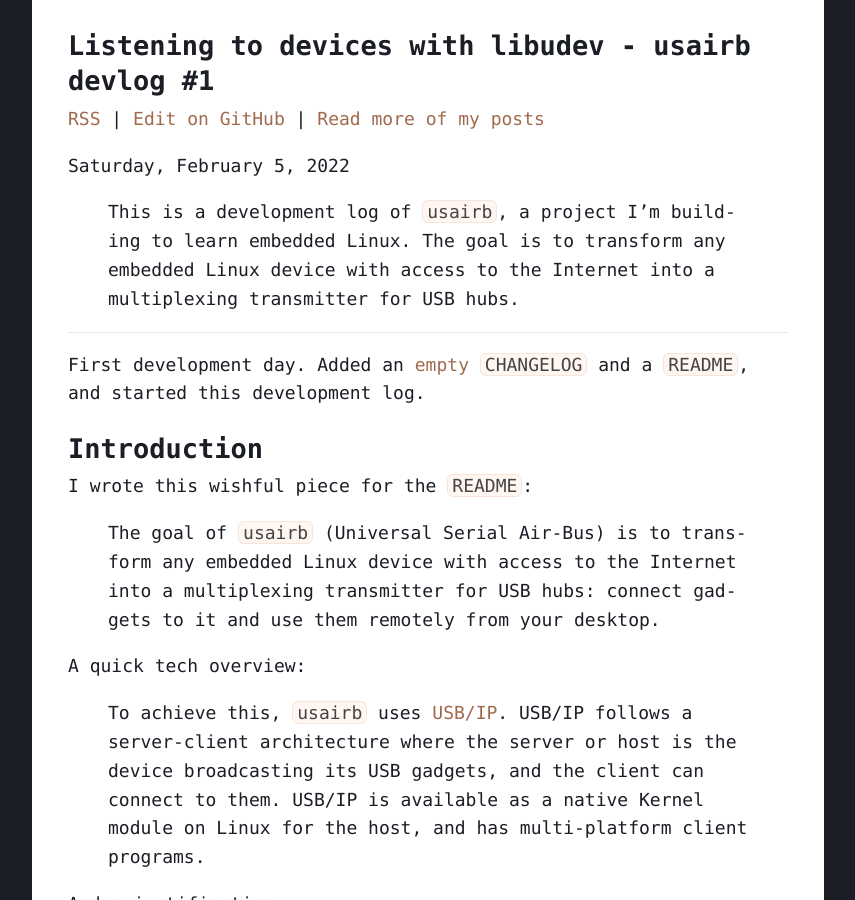
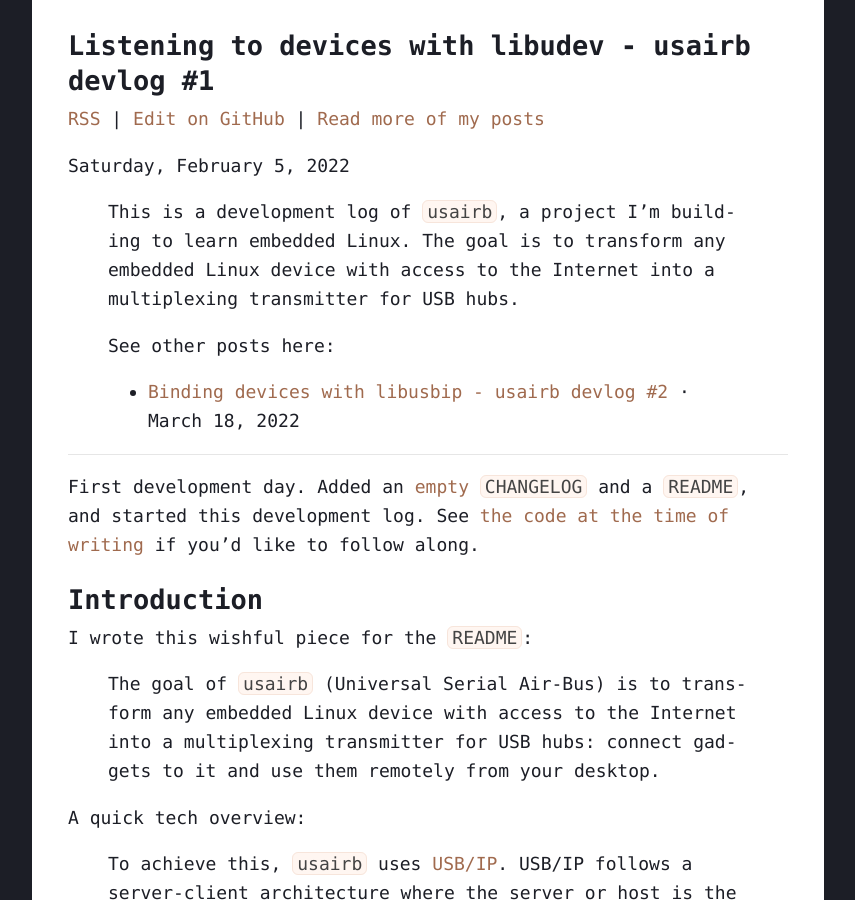
Before and after one commit to fnune/fnune.github.io, a Jekyll site: the page built from _posts/2022-02-05-listening-to-devices-with-libudev-usairb-devlog-1.markdown, in a window 1280 px wide and 900 px high. Shown: the whole window, without its empty margins (212-1067 px from the left). Built offline with Jekyll 4.4.1, drawn with Linux system fonts in a browser that asks for light colours; some of the changed lines change nothing that is shown.

Commit message:
Add a second post on the usairb devlog series

````diff
--- a/_posts/2022-02-05-listening-to-devices-with-libudev-usairb-devlog-1.markdown
+++ b/_posts/2022-02-05-listening-to-devices-with-libudev-usairb-devlog-1.markdown
@@ -9,10 +9,13 @@
 
 {% include usairb.html %}
 
-First development day. Added an [empty
-`CHANGELOG`](https://github.com/fnune/usairb/blob/main/CHANGELOG.md) and a
-[`README`](https://github.com/fnune/usairb/blob/main/README.md), and started
-this development log.
+First development day. Added an [empty `CHANGELOG`][git-changelog] and a
+[`README`][git-readme], and started this development log. See [the code at the
+time of writing][git-permalink] if you'd like to follow along.
+
+[git-readme]: https://github.com/fnune/usairb/blob/main/README.md
+[git-changelog]: https://github.com/fnune/usairb/blob/main/CHANGELOG.md
+[git-permalink]: https://github.com/fnune/usairb/blob/1721bd891d896dd77d38214a9bb63030b4145fad/src/main.c
 
 ## Introduction
 
@@ -41,7 +44,7 @@
 use!
 
 [usairb-repo]: https://github.com/fnune/usairb
-[usbip]: https://wiki.archlinux.org/title/USB/IP
+[usbip]: http://usbip.sourceforge.net
 
 ## Planning features of the host device
 
--- /dev/null
+++ b/_posts/2022-03-18-binding-devices-with-libusbip-usairb-devlog-2.markdown
@@ -0,0 +1,305 @@
+---
+layout: post
+title: 'Binding devices with libusbip - usairb devlog #2'
+comments: true
+categories: devlog usairb
+date: 2022-03-18 14:56:00 +0200
+excerpt: 'Entry #2 of the usairb development log (USB/IP and embedded Linux)'
+---
+
+{% include usairb.html %}
+
+Second development entry. On the [first day][devlog-1], I implemented a simple
+busy loop that prints to the console whenever a USB device connects or
+disconnects, using a `udev` monitor. Today, I'll implement binding those
+devices using [USB/IP][usbip], and try to attach to them from a client
+device.
+
+A **spoiler** and a word of warning: this didn't go so well and I ended up
+giving up on `libusbip` and reverting the changes described in this post,
+opting instead for calling the `usbip` CLI directly from my program using pipes
+(`popen`). The next entry will be about that. Nevertheless, I learned a little
+bit more about sockets, file descriptors and `libudev` as part of this attempt.
+Stick around if you'd like to read that!
+
+## Introduction
+
+From the [USB/IP site][usbip]:
+
+> USB/IP Project aims to develop a general USB device sharing system over IP
+> network. To share USB devices between computers with their full
+> functionality, USB/IP encapsulates "USB I/O messages" into TCP/IP payloads
+> and transmits them between computers.
+
+It looks like the [Linux kernel source][usbip-readme] does not include a
+library for USB/IP. I'm resorting to this [community `libusbip`][libusbip] for
+now.
+
+After spending some time reading its source code, it looks like I have a plan:
+
+- Get a device vendor ID and product ID from each connecting device from my
+  `udev` monitor.
+  - Handling two physical devices with the same vendor ID and product ID is out
+    of scope for now.
+- Figure out how to set up a socket in order to initialize USB/IP.
+- Use `libusbip_open_device_with_vid_pid` to get a `libusbip_device` like in
+  the [example][libusbip-example].
+- Confirm that opening and configuring the device actually means the same as
+  going `usbip bind` on the command line. I believe because `libusbip` has the
+  same interface for the client and the server, it uses the names `open` and
+  `close` instead of `bind`, `unbind` (the server terms), and `attach`,
+  `detach` (the client terms).
+
+## Getting a product ID and a vendor ID from a `udev_device`
+
+The `udev_device_get_property_value` function seems like a good choice. USB/IP
+and `udev` nomenclature differ a little: vendor IDs are called the same but
+it's product ID in USB/IP and model ID in `udev`.
+
+To find a list of available keys, I ran `udevadm monitor --udev --env`, and I
+get something like this:
+
+```
+ID_VENDOR=GenesysLogic
+ID_VENDOR_ENC=GenesysLogic
+ID_VENDOR_ID=05e3
+ID_MODEL=USB2.1_Hub
+ID_MODEL_ENC=USB2.1\x20Hub
+ID_MODEL_ID=0610
+ID_REVISION=9304
+ID_SERIAL=GenesysLogic_USB2.1_Hub
+```
+
+With this in mind:
+
+```c
+printf("%s %s vid:%s pid:%s\n", udev_device_get_action(device),
+       udev_device_get_devnode(device),
+       udev_device_get_property_value(device, "ID_VENDOR_ID"),
+       udev_device_get_property_value(device, "ID_MODEL_ID"));
+```
+
+Looking good:
+
+```
+add /dev/bus/usb/004/013 vid:090c pid:1000
+remove /dev/bus/usb/004/013 vid:(null) pid:(null)
+```
+
+Except that when I remove the device, I no longer get a `vid` or a `pid`. I
+think that might just be fine for now. I'm not even sure if I need to handle
+removals, so let's keep going.
+
+Aside: your computer has a file with a database of known vendor and model IDs
+alongside their names. You can find it in `/usr/share/hwdata/usb.ids`. I found
+my flash drive `090c:1000`:
+
+```sh
+ ~ => grep -A6 '^090c' /usr/share/hwdata/usb.ids
+090c  Silicon Motion, Inc. - Taiwan (formerly Feiya Technology Corp.)
+        0371  Silicon Motion SM371 Camera
+        0373  Silicon Motion Camera
+        037a  Silicon Motion Camera
+        037b  Silicon Motion Camera
+        037c  300k Pixel Camera
+        1000  Flash Drive
+```
+
+## Initializing USB/IP and learning about sockets
+
+Since this is my first contact with sockets at this level, I'm going to record
+my own introduction here.
+
+After a first read of some `man` pages I've managed to gather some interesting
+information:
+
+- I can create a socket using the `socket(2)` syscall. The kernel needs to know
+  what type of socket I want to create. The [USB/IP `README`][usbip-readme]
+  mentions that it works on TCP port 3240, so going by `man socket` I need to
+  pass:
+  - `AF_INET` as the protocol family,
+  - `SOCK_STREAM` (I suppose this is TCP as opposed to `SOCK_DGRAM` which
+    should be UDP),
+  - `0` for the protocol, since for most combinations of protocol family and
+    socket type there is only one available protocol, the value `0`, which
+    stands for "do the right thing for me". Let's hope it delivers.
+- TCP sockets provide a two-way binding. The `accept(2)` syscall takes a
+  connection-based socket (i.e. not `SOCK_DGRAM`/UDP) and gives you a file
+  descriptor for a new socket, meant for clients to talk to.
+  - Helpfully, it also warns that the original socket needs to have gone
+    through some other syscalls first: `bind(2)` and `listen(2)`.
+
+Aside: to get `man socket` I had to install `man-pages` and run `mandb`,
+otherwise I was getting Perl documentation, or `No manual entry for socket in section 2` if I passed a section.
+
+After some time, I've got this:
+
+```c
+#include <arpa/inet.h>
+#include <netinet/in.h>
+#include <stdio.h>
+#include <stdlib.h>
+#include <sys/socket.h>
+
+int BACKLOG_LENGTH = 1; // Not sure if I need more.
+
+int usairb_connect(int port) {
+  int socket_fd = socket(AF_INET, SOCK_STREAM, 0);
+  if (socket_fd < 0) {
+    fprintf(stderr, "socket returned error code %i\n", socket_fd);
+    exit(EXIT_FAILURE);
+  }
+
+  struct sockaddr_in socket_address_in = {
+      .sin_family = AF_INET,
+      .sin_port = htons(port),
+      .sin_addr = {.s_addr = INADDR_ANY},
+  };
+  int socket_len = sizeof(socket_address_in);
+  struct sockaddr *socket_address = (struct sockaddr *)&socket_address_in;
+
+  int bind_result = bind(socket_fd, socket_address, socket_len);
+  if (bind_result != 0) {
+    fprintf(stderr, "bind returned error code %i\n", bind_result);
+    exit(EXIT_FAILURE);
+  }
+
+  int listen_result = listen(socket_fd, BACKLOG_LENGTH);
+  if (listen_result != 0) {
+    fprintf(stderr, "listen returned error code %i\n", listen_result);
+    exit(EXIT_FAILURE);
+  }
+
+  return socket_fd;
+}
+```
+
+What took me longest was figuring out what I need to pass to `bind`, and
+understanding the cast from `sockaddr_in` to `sockaddr` (if you haven't noticed
+yet, I'm new to C):
+
+```c
+struct sockaddr *socket_address = (struct sockaddr *)&socket_address_in;
+```
+
+Generally, I'm also starting to notice that my style of naming variables does
+not go well with the style of the kernel API. Maybe one day I'll budge and
+start calling a `sockaddr` by its name.
+
+Accepting connections on the socket seems easier:
+
+```c
+int usairb_accept(int socket_fd) {
+  int client_socket_fd = accept(socket_fd, NULL, NULL);
+  if (client_socket_fd < 0) {
+    fprintf(stderr, "accept returned error code %i\n", client_socket_fd);
+    exit(EXIT_FAILURE);
+  }
+  return client_socket_fd;
+}
+```
+
+`man accept` mentions setting `errno` when the return value is `-1`. I haven't
+been doing that, and other syscalls I've been using likely report errors via
+`errno` as well.
+
+I sprinkled this after each call that may set `errno`:
+
+```c
+int listen_result = listen(socket_fd, BACKLOG_LENGTH);
+if (errno) {
+  fprintf(stderr, "listen produced errno %i\n", errno);
+  exit(EXIT_FAILURE);
+}
+```
+
+Right now, my program runs but produces no output and seems to hang. Even if I
+add a `printf` right at the beginning of `main`, it still won't print. I'm not
+sure why that happens, but the hang is certainly related to some of the network
+syscalls.
+
+Reading `man` pages for `socket`, `bind`, `listen` and `accept`, I found that
+`accept` is a blocking call by default. At face value, this makes sense because
+we want to wait for connections to listen to:
+
+> If the listen queue is empty of connection requests and O_NONBLOCK is not set
+> on the file descriptor for the socket, accept() shall block until a
+> connection is present. If the listen() queue is empty of connection requests
+> and O_NONBLOCK is set on the file descriptor for the socket, accept()
+> shall fail and set errno to [EAGAIN] or [EWOULDBLOCK].
+
+If I do this in `usairb_accept`:
+
+```c
+int socket_fd_flags = fcntl(socket_fd, F_GETFL);
+fcntl(socket_fd, F_SETFL, socket_fd_flags | O_NONBLOCK);
+```
+
+Then the program does not hang. However, as vaticinated by `man accept`, I get
+this:
+
+```c
+ ~/Development/usairb [127] => ./target/usairb
+listen produced errno 11
+```
+
+Running `strace ./target/usairb` produces some clearer output:
+
+```
+socket(AF_INET, SOCK_STREAM, IPPROTO_IP) = 3
+bind(3, {sa_family=AF_INET, sin_port=htons(3240), sin_addr=inet_addr("0.0.0.0")}, 16) = 0
+listen(3, 1)                            = 0
+fcntl(3, F_GETFL)                       = 0x2 (flags O_RDWR)
+fcntl(3, F_SETFL, O_RDWR|O_NONBLOCK)    = 0
+accept(3, NULL, NULL)                   = -1 EAGAIN (Resource temporarily unavailable)
+write(2, "accept produced errno 11\n", 25accept produced errno 11
+) = 25
+exit_group(1)                           = ?
++++ exited with 1 +++
+```
+
+So the `listen` queue is empty of connection requests and `O_NONBLOCK` is set
+on the file descriptor for the socket, so I'm getting `[EAGAIN]`. I need to
+find a way to call `accept` only if there's something in the connection request
+queue.
+
+After some sleuthing, I found this [comment on StackOverflow][so-comment]
+suggesting a way: I can use `select` to check for listening connections and
+then call `accept` only if there's a request to serve. On further inspection,
+this is exactly what `man accept` suggests as well:
+
+```
+APPLICATION USAGE
+       When  a  connection is available, select() indicates that the file
+       descriptor for the socket is ready for reading.
+```
+
+I also found a great [article by Julia Evans][julia-evans-select] introducing
+this topic. It recommends `epoll`, but I'm going to go vanilla for learning
+purposes and use `select`.
+
+[julia-evans-select]: https://jvns.ca/blog/2017/06/03/async-io-on-linux--select--poll--and-epoll/
+[so-comment]: https://stackoverflow.com/questions/12861956/is-it-possible-and-safe-to-make-an-accepting-socket-non-blocking#comment17408534_12862015
+
+## Getting stuck
+
+After getting something hacked together using `select` and getting the program
+to compile and run without hanging, I still get no effect that's visible from
+the `usbip` tool (e.g. running `usbip list -r localhost` does not return
+anything). I'm starting to lose hope in `libusbip`. After all, it hasn't been
+updated in ten years. I'm going to try a different path: simply calling the
+`usbip` executable from my program. There'll be something to learn by doing it
+that way, too.
+
+My consolation is that I found out about vendor and model IDs and how to get
+them with `libudev`. I also had a first contact with sockets in C and got a
+tiny bit more experience working with file descriptors.
+
+On the next post I'll be trying to execute the `usbip` CLI from my program and
+act on its output. See you then!
+
+[libusbip-example]: https://github.com/forensix/libusbip/blob/master/examples/idev_cmd.c#L114
+[libusbip]: https://github.com/forensix/libusbip
+[usbip]: http://usbip.sourceforge.net
+[usbip-readme]: https://github.com/torvalds/linux/blob/master/tools/usb/usbip/README
+[devlog-1]: /devlog/usairb/2022/02/05/listening-to-devices-with-libudev-usairb-devlog-1/
````
